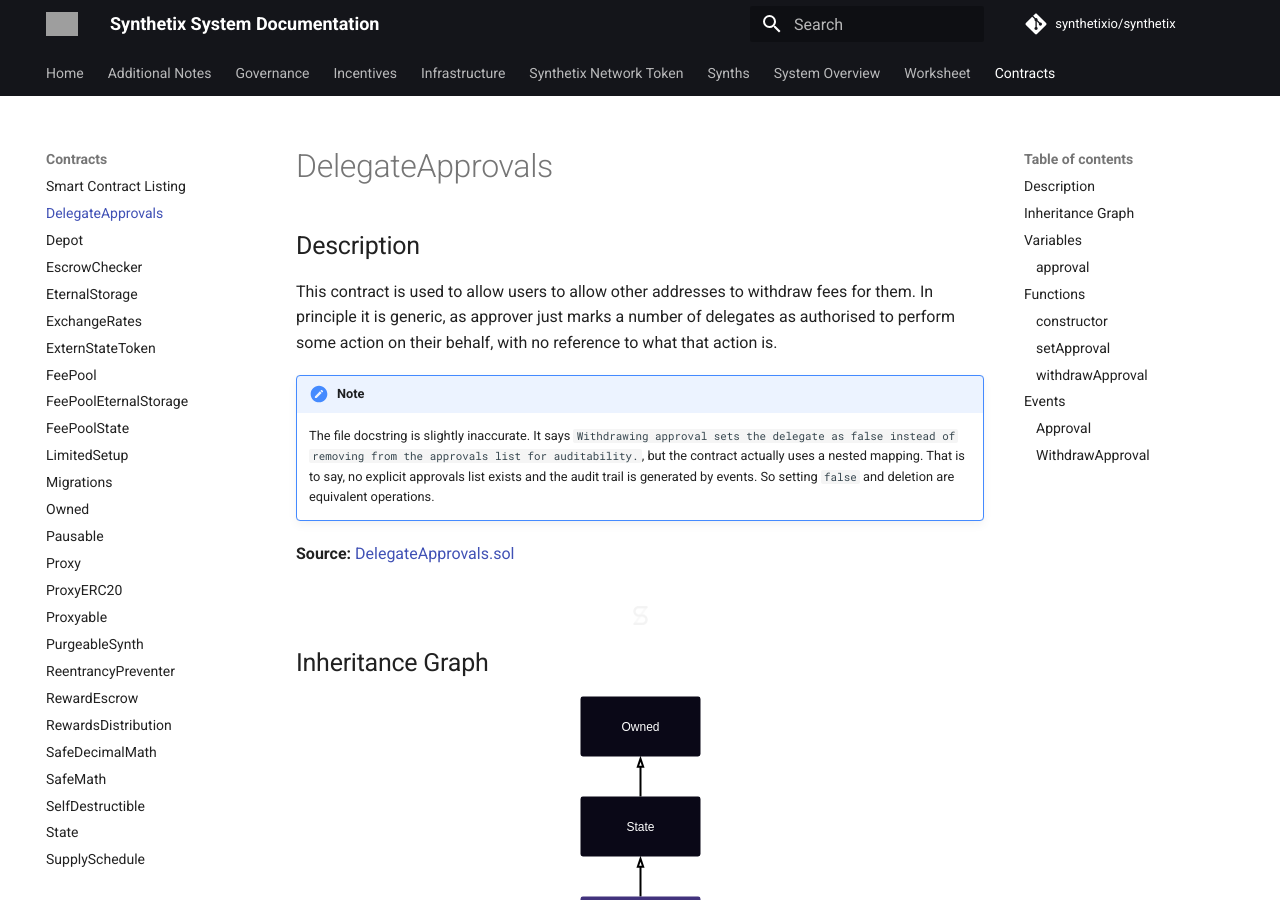
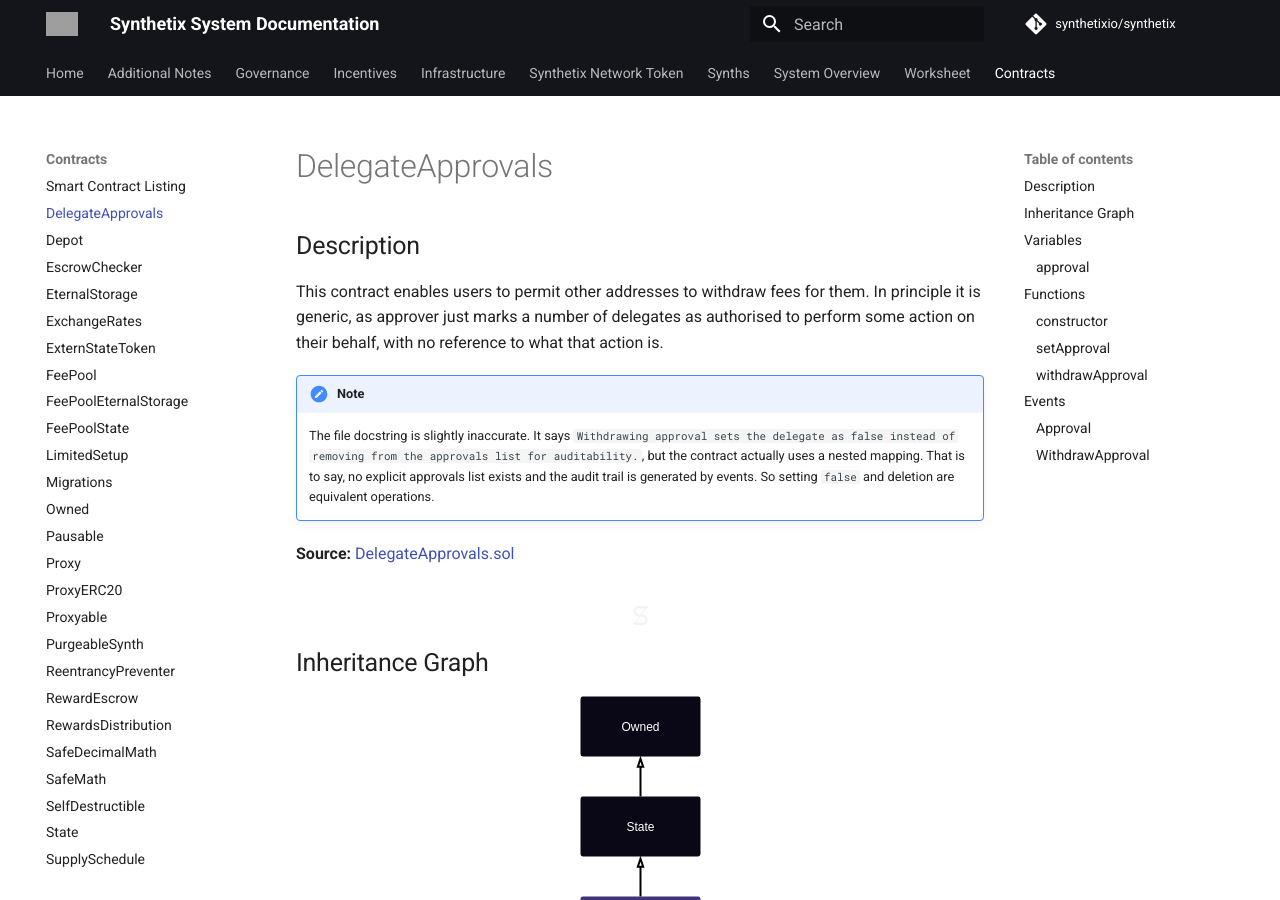
Before and after one commit to Synthetixio/synthetix, an MkDocs documentation site: the page built from docs/contracts/DelegateApprovals.md, in a window 1280 px wide and 900 px high. Built offline with MkDocs 1.6.1 and Material for MkDocs 9.7.7, drawn with Linux system fonts in a browser that asks for light colours; comment, search, counter and statistics services are not loaded; grey boxes are pictures that could not be loaded.

Commit message:
DelegateApprovals language update.

```diff
--- a/docs/contracts/DelegateApprovals.md
+++ b/docs/contracts/DelegateApprovals.md
@@ -2,7 +2,7 @@
 
 ## Description
 
-This contract is used to allow users to allow other addresses to withdraw fees for them. In principle it is generic, as approver just marks a number of delegates as authorised to perform some action on their behalf, with no reference to what that action is.
+This contract enables users to permit other addresses to withdraw fees for them. In principle it is generic, as approver just marks a number of delegates as authorised to perform some action on their behalf, with no reference to what that action is.
 
 !!! note
     The file docstring is slightly inaccurate. It says `Withdrawing approval sets the delegate as false instead of removing from the approvals list for auditability.`, but the contract actually uses a nested mapping. That is to say, no explicit approvals list exists and the audit trail is generated by events. So setting `false` and deletion are equivalent operations.
```
